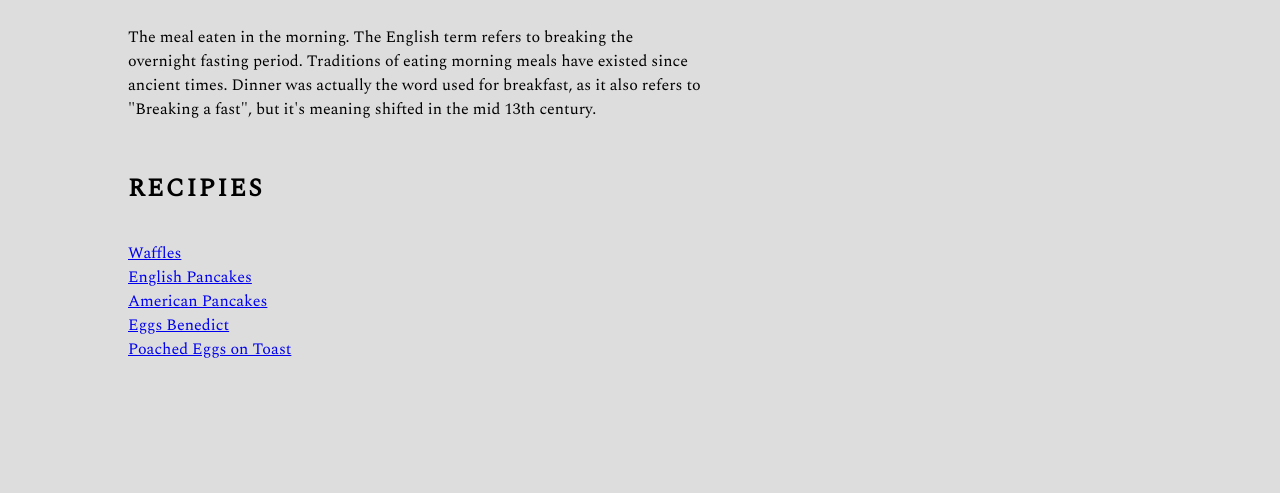
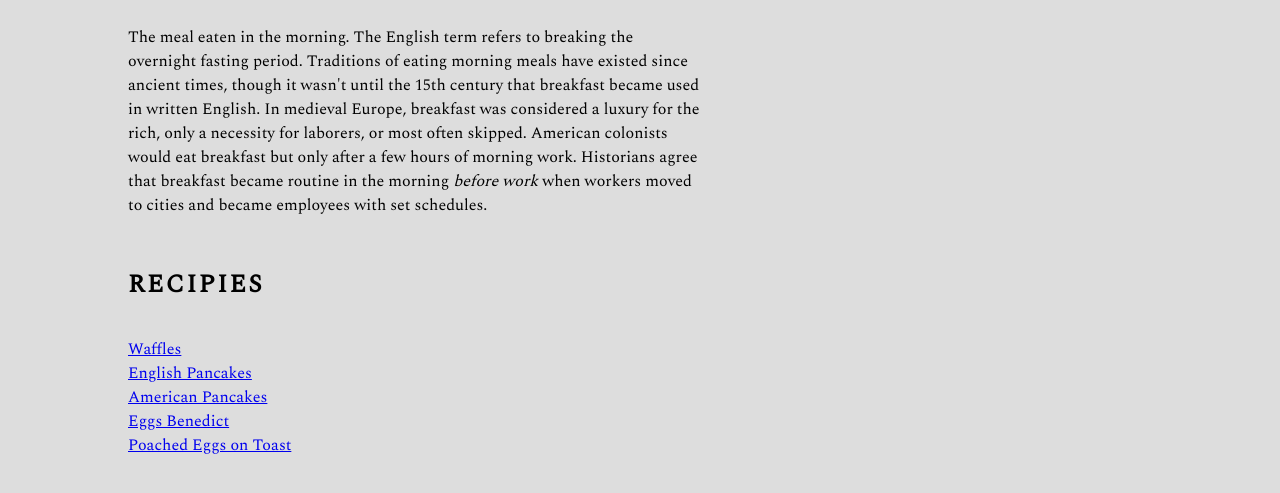
Before and after one commit to lillyadamo/landing-page, a plain HTML site: page breakfast.html in a window 1280 px wide. Shown: the part 193-686 px from the top of the page. Drawn offline with nearby package versions, Linux system fonts and the light colour scheme.

Commit message:
Edited breakfast history

```diff
--- a/breakfast.html
+++ b/breakfast.html
@@ -35,9 +35,12 @@
 
 <div class="mealinfo">
     <p>The meal eaten in the morning. The English term refers to breaking the overnight
-        fasting period. Traditions of eating morning meals have existed since ancient times.
-        Dinner was actually the word used for breakfast, as it also refers to "Breaking a fast",
-        but it's meaning shifted in the mid 13th century. </p>
+        fasting period. Traditions of eating morning meals have existed since ancient times, though it wasn't
+        until the 15th century that breakfast became used in written English. In medieval Europe, breakfast was
+    considered a luxury for the rich, only a necessity for laborers, or most often skipped.
+    American colonists would eat breakfast but only after a few hours of morning work. Historians agree that
+breakfast became routine in the morning <em>before work</em> when workers moved to cities and became employees with set schedules.
+</p>
 </div>
 
 
```
